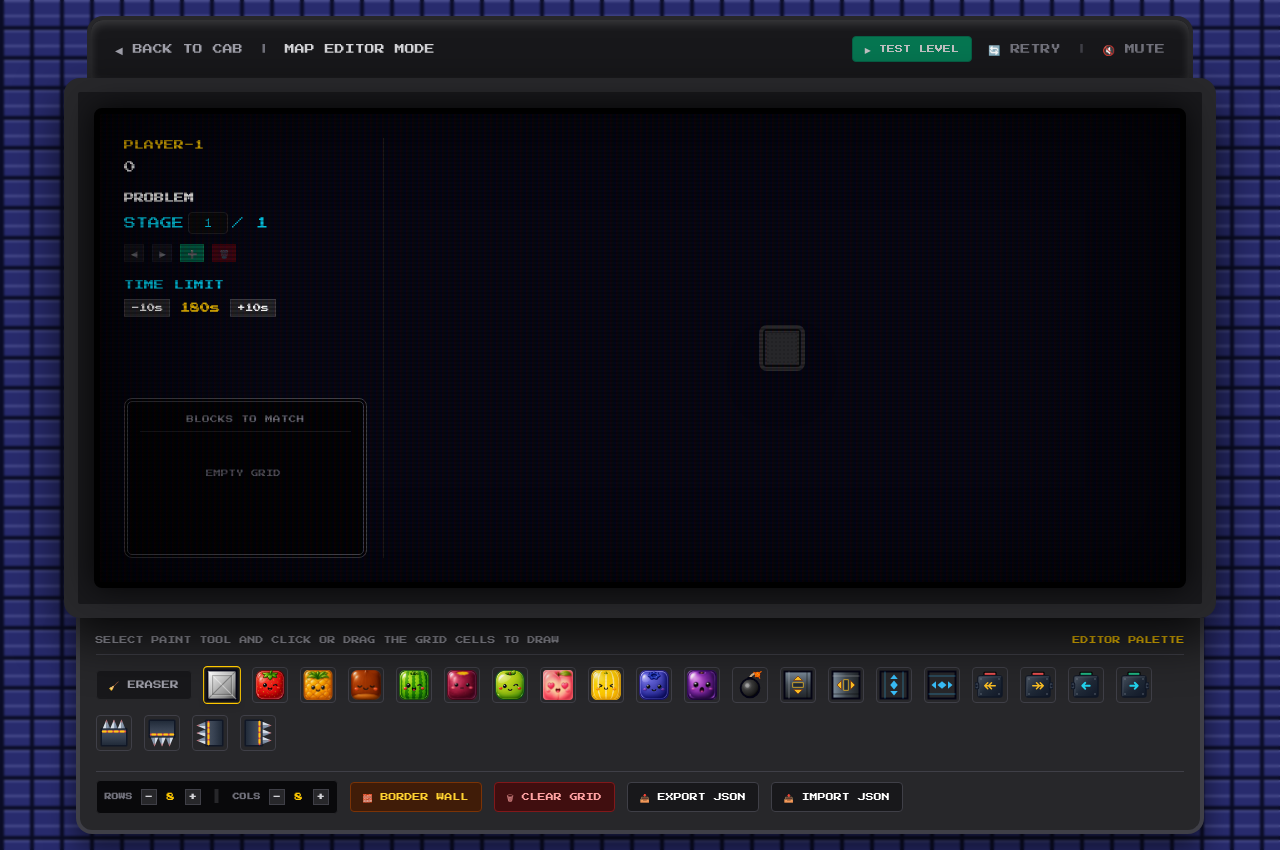
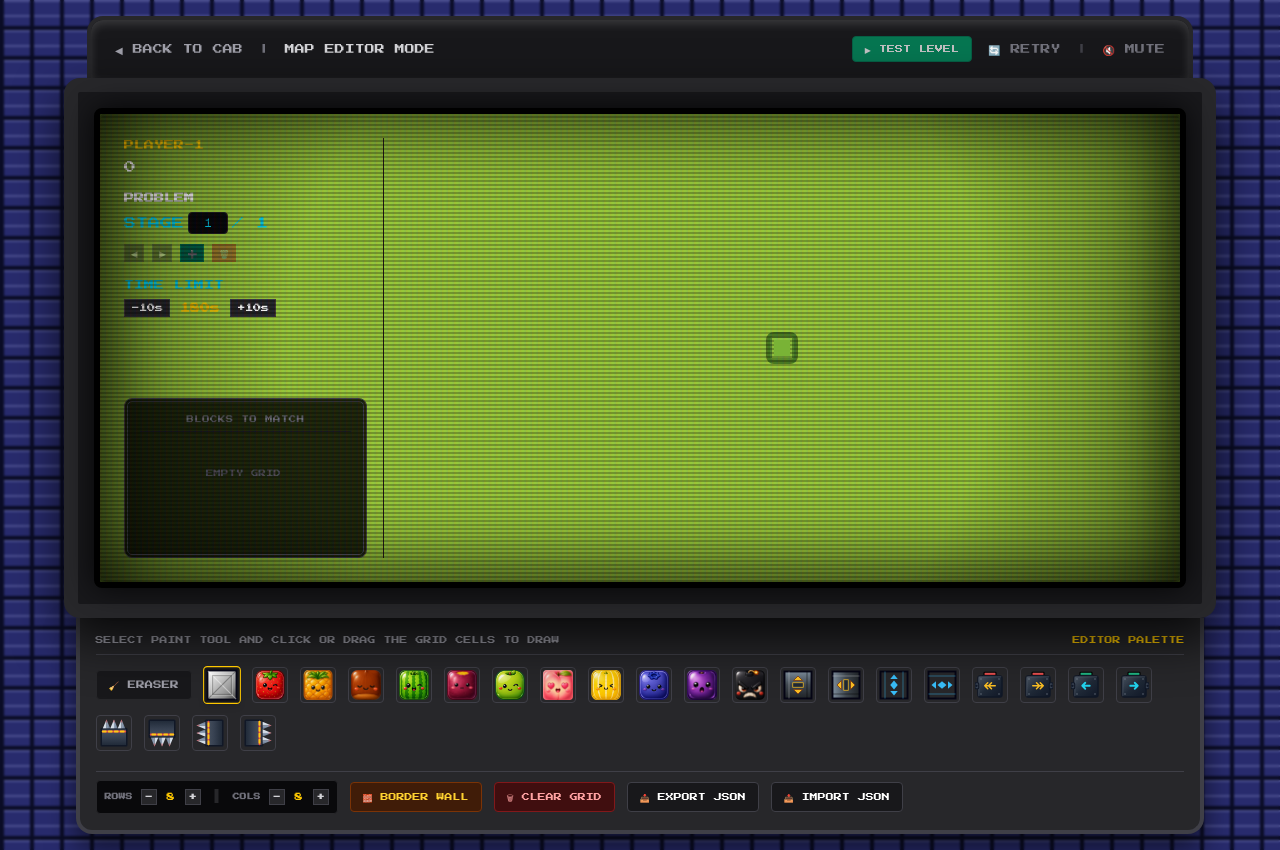
Before and after one commit to bloodstrawberry/puzznic, a Next.js app: page /editor in a window 1280 px wide. Built offline with nearby package versions, Linux system fonts and the light colour scheme; what @toss/tds-mobile-ait would draw is missing.

Commit message:
배경 변경

```diff
--- a/app/game/game-stage-view.tsx
+++ b/app/game/game-stage-view.tsx
@@ -17,6 +17,8 @@ import BlockRenderer, {
   BLOCK_SPIKE_D,
   BLOCK_SPIKE_L,
   BLOCK_SPIKE_R,
+  STAGE_BLOCK_SIZE_PERCENT,
+  STAGE_GRID_GAP_REM,
 } from "../object";
 import { CellType, Position, Bullet as BulletType, BUILTIN_LEVELS } from "./types";
 
@@ -129,16 +131,17 @@ export default function GameStageView({
   return (
     <div className="flex-1 flex flex-col items-center justify-center mt-6 md:mt-0 relative animate-fade-in">
       {/* Visual Stone outer border block framework */}
-      <div className="relative p-1 bg-zinc-950 border-4 border-zinc-800 rounded-lg shadow-2xl flex items-center justify-center">
+      <div className="relative p-0.5 md:p-1 bg-[#5a8a2a] border-2 md:border-4 border-[#4a7a22] rounded-lg shadow-2xl flex items-center justify-center">
         {/* Board grid inner shadow backdrop */}
-        <div className="absolute inset-0.5 bg-zinc-800 z-0 pointer-events-none" />
+        <div className="absolute inset-0.5 bg-[#8CC63F] z-0 pointer-events-none" />
 
         {/* Dynamic Play Grid */}
         <div
-          className="grid gap-0.5 bg-zinc-800 relative z-10 w-full justify-center animate-fade-in"
+          className="grid bg-[#8CC63F] relative z-10 w-full justify-center animate-fade-in"
           style={{
             gridTemplateColumns: `repeat(${grid[0]?.length || 8}, minmax(0, 1fr))`,
             maxWidth: `${(grid[0]?.length || 8) * 44}px`,
+            gap: `${STAGE_GRID_GAP_REM}rem`,
           }}
         >
           {grid.map((row, y) =>
@@ -157,19 +160,23 @@ export default function GameStageView({
                       e.preventDefault();
                     }
                   }}
-                  className={`w-full aspect-square relative border border-zinc-900/30 flex items-center justify-center transition-all cursor-pointer overflow-visible ${
-                    activeEditor ? "hover:bg-zinc-700/50" : ""
+                  className={`w-full aspect-square relative border border-[#6fa832]/60 flex items-center justify-center transition-all cursor-pointer overflow-visible ${
+                    activeEditor ? "hover:bg-[#a8e050]/40" : ""
                   }`}
                 >
-                  {/* Inner grid styling scanline effect */}
-                  <div className="absolute inset-0 bg-[linear-gradient(rgba(255,255,255,0.03)_1px,transparent_1px)] pointer-events-none" />
+                  {/* Inner grid subtle highlight */}
+                  <div className="absolute inset-0 bg-[linear-gradient(135deg,rgba(255,255,255,0.06)_0%,transparent_50%)] pointer-events-none" />
 
                   {/* Render grid cell elements */}
                   {cell !== BLOCK_EMPTY && (
                     <div
-                      className={`w-[88%] h-[88%] transform active:scale-95 transition-transform ${
+                      className={`transform active:scale-95 transition-transform ${
                         flashingBlocks[`${y},${x}`] ? "animate-match-flash pointer-events-none" : ""
                       }`}
+                      style={{
+                        width: `${STAGE_BLOCK_SIZE_PERCENT}%`,
+                        height: `${STAGE_BLOCK_SIZE_PERCENT}%`,
+                      }}
                     >
                       <BlockRenderer id={cell} x={x} y={y} grid={grid} />
                     </div>
--- a/app/game/game-view.tsx
+++ b/app/game/game-view.tsx
@@ -753,13 +753,13 @@ function GameContent({ isEditor = false, onFullReset }: GameContentProps) {
   });
 
   return (
-    <div className="flex min-h-screen items-center justify-center p-4 bg-zinc-950 retro-bricks overflow-hidden relative font-press-start select-none">
+    <div className="flex min-h-screen items-center justify-center p-1 md:p-4 bg-zinc-950 retro-bricks overflow-hidden relative font-press-start select-none">
       <div className="absolute inset-0 bg-black/40 backdrop-blur-[1px] z-0 pointer-events-none" />
 
       {/* Main Container */}
       <div className="relative z-10 w-full max-w-6xl flex flex-col items-center">
         {/* Navigation Bar */}
-        <div className="w-[96%] bg-zinc-900 border-4 border-b-0 border-zinc-800 rounded-t-2xl px-6 py-4 flex items-center justify-between shadow-[inset_0_4px_10px_rgba(255,255,255,0.15)] select-none">
+        <div className="w-[96%] bg-zinc-900 border-4 border-b-0 border-zinc-800 rounded-t-2xl px-2 md:px-6 py-4 flex items-center justify-between shadow-[inset_0_4px_10px_rgba(255,255,255,0.15)] select-none">
           <div className="flex gap-4 items-center">
             <Link
               href="/home"
@@ -815,9 +815,9 @@ function GameContent({ isEditor = false, onFullReset }: GameContentProps) {
         </div>
 
         {/* CRT cabinet Bezel */}
-        <div className="w-full bg-zinc-900 border-[14px] border-zinc-800 rounded-2xl shadow-[0_20px_50px_rgba(0,0,0,0.8)] p-4 relative">
+        <div className="w-full bg-zinc-900 border-[6px] md:border-[14px] border-zinc-800 rounded-2xl shadow-[0_20px_50px_rgba(0,0,0,0.8)] p-1 md:p-4 relative">
           {/* CRT Screen wrapper */}
-          <div className="crt-screen crt-glow-effect bg-[#050511] w-full min-h-[480px] rounded-lg border-[6px] border-black flex flex-col md:flex-row p-4 md:p-6 text-white relative">
+          <div className="crt-screen crt-glow-effect farm-grass-bg w-full min-h-[480px] rounded-lg border-[3px] md:border-[6px] border-black flex flex-col md:flex-row p-1 md:p-6 text-white relative">
             {/* LEFT COLUMN: STATS AND HUD */}
             <div className="w-full md:w-[260px] flex flex-col justify-between pr-4 border-b md:border-b-0 md:border-r border-zinc-900 pb-4 md:pb-0 md:mr-6">
               {/* Retro HUD stats */}
--- a/app/globals.css
+++ b/app/globals.css
@@ -37,6 +37,26 @@ body {
     linear-gradient(0deg, #7c83ed 2px, transparent 2px) 32px 17px,
     #4348b6;
   background-size: 60px 30px;
+}
+
+/* Farm/grass themed background for game stage area */
+.farm-grass-bg {
+  background: #9bcb3c;
+  position: relative;
+}
+
+.farm-grass-bg::before {
+  content: "";
+  position: absolute;
+  inset: 0;
+  background:
+    /* Soft lighter patches for natural variation */
+    radial-gradient(ellipse 50% 40% at 25% 30%, rgba(180, 230, 100, 0.25), transparent 70%),
+    radial-gradient(ellipse 40% 50% at 75% 70%, rgba(160, 220, 90, 0.2), transparent 70%),
+    radial-gradient(ellipse 60% 30% at 50% 50%, rgba(200, 240, 130, 0.15), transparent 60%);
+  pointer-events: none;
+  z-index: 0;
+  border-radius: inherit;
 }
 
 /* CRT Screen scanline and curvature effects */
--- a/app/object/bomb.tsx
+++ b/app/object/bomb.tsx
@@ -1,67 +1,13 @@
-import React from "react";
+import Image from "next/image";
 
 export default function Bomb() {
   return (
-    <svg className="w-full h-full" viewBox="0 0 40 40">
-      <defs>
-        <radialGradient id="bombGrad" cx="35%" cy="35%" r="65%">
-          <stop offset="0%" stopColor="#888888" />
-          <stop offset="40%" stopColor="#3a3a3a" />
-          <stop offset="85%" stopColor="#1c1c1c" />
-          <stop offset="100%" stopColor="#080808" />
-        </radialGradient>
-        <radialGradient id="sparkGrad" cx="50%" cy="50%" r="50%">
-          <stop offset="0%" stopColor="#ffffff" />
-          <stop offset="40%" stopColor="#ffcc00" />
-          <stop offset="80%" stopColor="#ff3300" />
-          <stop offset="100%" stopColor="transparent" />
-        </radialGradient>
-      </defs>
-      {/* Fuse */}
-      <path
-        d="M 20 10 Q 24 3 30 6"
-        fill="none"
-        stroke="#d2b48c"
-        strokeWidth="2.5"
-        strokeLinecap="round"
-      />
-      {/* Spark */}
-      <circle cx="30" cy="6" r="4.5" fill="url(#sparkGrad)" />
-      <path
-        d="M 30 6 L 35 2 M 30 6 L 33 11 M 30 6 L 25 3 M 30 6 L 27 9"
-        stroke="#ff6600"
-        strokeWidth="1.5"
-        strokeLinecap="round"
-      />
-      {/* Bomb Cap */}
-      <rect
-        x="17"
-        y="10"
-        width="6"
-        height="3.5"
-        rx="1"
-        fill="#555555"
-        stroke="#050515"
-        strokeWidth="1.5"
-      />
-      {/* Bomb Body */}
-      <circle
-        cx="20"
-        cy="24"
-        r="12.5"
-        fill="url(#bombGrad)"
-        stroke="#050515"
-        strokeWidth="2.5"
-      />
-      {/* Highlight reflection */}
-      <circle
-        cx="16.5"
-        cy="20.5"
-        r="3"
-        fill="#ffffff"
-        fillOpacity="0.3"
-        filter="blur(0.5px)"
-      />
-    </svg>
+    <Image
+      src="/block/bomb.png"
+      alt="Bomb"
+      className="w-full h-full object-contain"
+      width={40}
+      height={40}
+    />
   );
 }
--- a/app/object/constants.ts
+++ b/app/object/constants.ts
@@ -42,5 +42,5 @@ export const PUZZLE_BLOCK_TYPES: BlockId[] = [
 
 // Sizing and spacing constants for blocks on the stage play board
 // Adjust these to change the visual padding/spacing between blocks.
-export const STAGE_BLOCK_SIZE_PERCENT = 88; // Block size percentage relative to the grid cell (e.g. 88% width/height, leaving 12% padding)
-export const STAGE_GRID_GAP_REM = 0.125;   // Gap between grid cells in rem (0.125rem = 2px, equivalent to Tailwind's gap-0.5)
+export const STAGE_BLOCK_SIZE_PERCENT = 100; // Block size percentage relative to the grid cell (e.g. 88% width/height, leaving 12% padding)
+export const STAGE_GRID_GAP_REM = 0.0;   // Gap between grid cells in rem (0.125rem = 2px, equivalent to Tailwind's gap-0.5)
```
Also changed, not shown: public/block/bomb.png (added).
